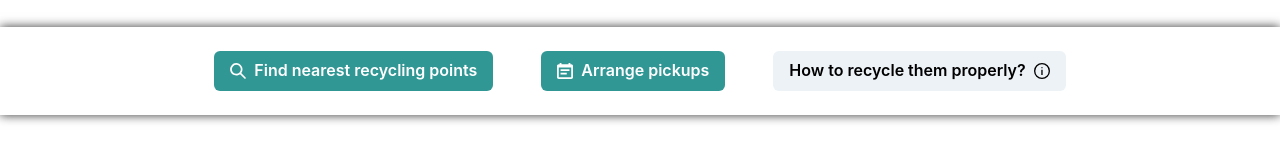
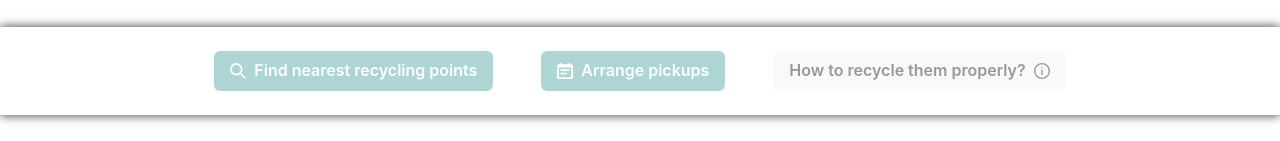
Before and after one commit to bettersg/recyclegowhere, a Next.js app in the folder client/: page / in a window 1280 px wide. Shown: the part 521-662 px from the top of the page. Built offline with nearby package versions, Linux system fonts and the light colour scheme; no server answers.

Commit message:
Disable landing page button based on readyToSubmit prop

```diff
--- a/client/components/footer/StickyFooter.tsx
+++ b/client/components/footer/StickyFooter.tsx
@@ -42,6 +42,7 @@ export const StickyFooter = forwardRef<HTMLDivElement, Props>(({ disabled, setPa
 				px="6"
 			>
 				<Button
+					isDisabled={disabled}
 					bg={COLORS.Button.primary}
 					color="white"
 					justifyContent="flex-start"
@@ -51,6 +52,7 @@ export const StickyFooter = forwardRef<HTMLDivElement, Props>(({ disabled, setPa
 					Find nearest recycling points
 				</Button>
 				<Button
+					isDisabled={disabled}
 					bg={COLORS.Button.primary}
 					color="white"
 					justifyContent="flex-start"
@@ -60,6 +62,7 @@ export const StickyFooter = forwardRef<HTMLDivElement, Props>(({ disabled, setPa
 					Arrange pickups
 				</Button>
 				<Button
+					isDisabled={disabled}
 					color="black"
 					justifyContent="space-between"
 					onClick={() => setPage(Pages.INSTRUCTIONS)}
```
